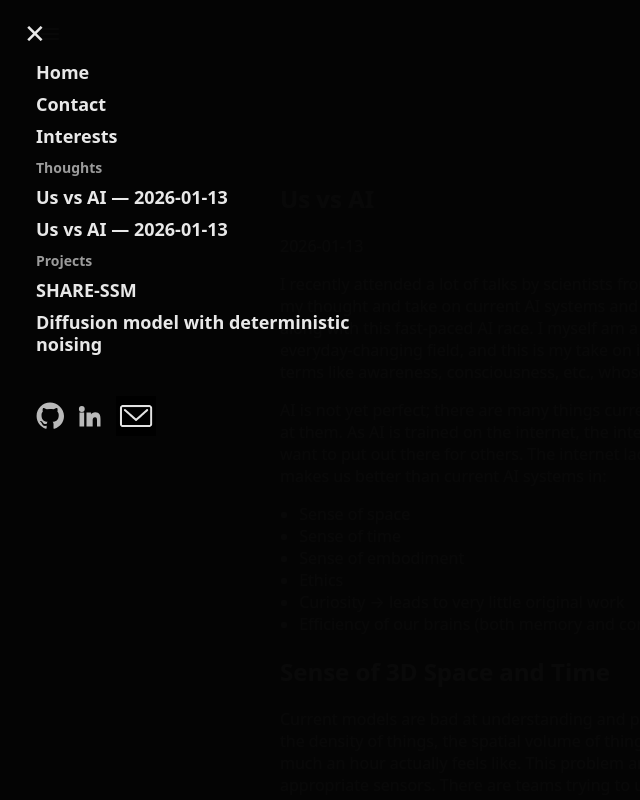
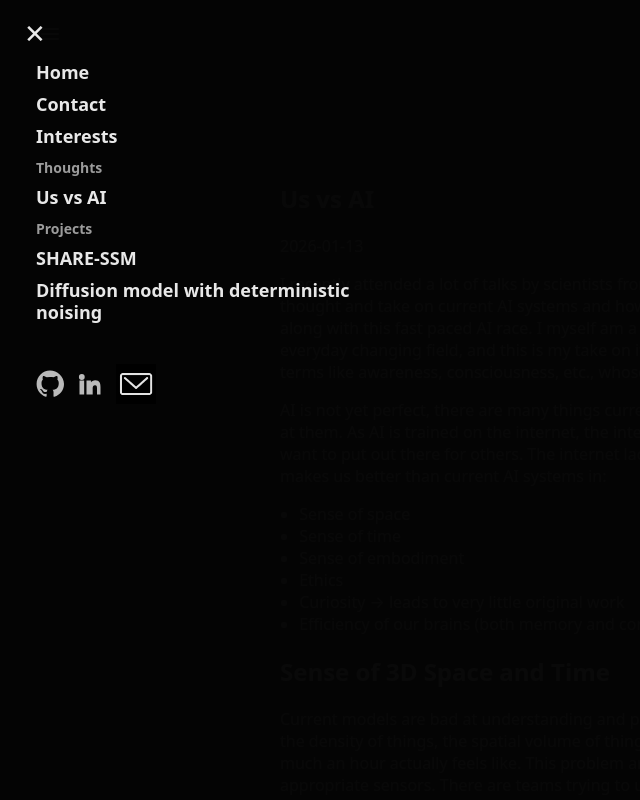
Before and after one commit to abhijeet11-8/my_website, a Next.js app: page /thoughts/Us_vs_AI in a window 1280 px wide. Both pictures are taken after a click on the button "Open menu". Shown: the top 800 px of the page, without its empty margins (0-640 px from the left). Built offline with nearby package versions, Linux system fonts and the light colour scheme.

Commit message:
thought 1

```diff
--- a/components/Navbar.js
+++ b/components/Navbar.js
@@ -64,13 +64,23 @@ export default function Navbar() {
 
                 <li className="overlay-section">Thoughts</li>
                 {thoughts && thoughts.length > 0 ? (
-                  thoughts.map(t => (
-                    <li key={t.slug}>
-                      <Link href={`/thoughts/${t.slug}`} onClick={() => setOpen(false)}>
-                        {t.title}{t.date ? <span className="muted"> — {t.date}</span> : null}
-                      </Link>
-                    </li>
-                  ))
+                  (() => {
+                    // dedupe by slug, sort by date desc, then render titles only
+                    const map = new Map();
+                    thoughts.forEach(t => map.set(t.slug, t));
+                    const list = Array.from(map.values()).sort((a, b) => {
+                      const da = a.date ? new Date(a.date) : new Date(0);
+                      const db = b.date ? new Date(b.date) : new Date(0);
+                      return db - da;
+                    });
+                    return list.map(t => (
+                      <li key={t.slug}>
+                        <Link href={`/thoughts/${t.slug}`} onClick={() => setOpen(false)}>
+                          {t.title}
+                        </Link>
+                      </li>
+                    ));
+                  })()
                 ) : (
                   <li><span className="muted">Loading…</span></li>
                 )}
--- a/content/thoughts/Us_vs_AI.md
+++ b/content/thoughts/Us_vs_AI.md
@@ -1,14 +1,11 @@
 ---
 title: "Us vs AI"
 date: "2026-01-13"
-# cover: "/images/bg.jpg"
 ---
 
-<!-- ![Math](/images/bg.jpg) -->
+I recently attended a lot of talks by scientists from all over, from FANG companies, and this is my thought and take on current AI systems and how their future looks like. And how we should go along with this fast paced AI race. I myself am a student and am constantly adapting to this everyday changing field, and this is my take on it. Here, I also refrain from using some complex terms like awareness, consciousness, etc., whose meanings I do not know clearly.
 
-I recently attended a lot of talks by scientists from all over, from FAANG companies, and this is my thought and take on current AI systems and how their future looks. And how we should go along with this fast-paced AI race. I myself am a student and am constantly adapting to this everyday-changing field, and this is my take on it. Here, I also refrain from using some complex terms like awareness, consciousness, etc., whose meanings I do not know clearly.
-
-AI is not yet perfect; there are many things current AI systems lack, and we humans are better at them. As AI is trained on the internet, the internet is not what humans are, but what humans want to put out there for others. The internet lacks a lot of data about nature and life, and that makes us better than current AI systems in:
+AI is not yet perfect, there are many things current AI systems lack, and we humans are better at them. As AI is trained on the internet, the internet is not what humans are, but what humans want to put out there for others. The internet lacks a lot of data about nature and life, and that makes us better than current AI systems in:
 
 - Sense of space
 - Sense of time
@@ -18,19 +15,19 @@ AI is not yet perfect; there are many things current AI systems lack, and we hum
 - Efficiency of our brains (both memory and compute) -> An overall subject in itself.
 
 ## Sense of 3D Space and Time
-Current models are bad at understanding and predicting the softness or hardness of objects, the density of things, the spatial volume of things, and what a kilometer actually is and how much an hour actually feels like. This problem arises due to the unavailability of data from appropriate sensors. There are teams trying to understand and build models which are called *world models*, which can understand the world; this involves understanding time and space.
+Current models are bad at understanding and predicting the softness or hardness of objects, the density of things, the spatial volume of things, and what a kilometer actually is and how much an hour actually feels like. This problem arises due to the unavailability of data from appropriate sensors. There are teams trying to understand and build models which are called *world models*, which can understand the world, this involves understanding time and space.
 
 This involves studying effective means of dimensionality reduction, generating relevant data, and creating models which can understand basic physics and predict the trajectories of moving objects. This requires models to have a sense of time. We humans have multiple layers of understanding of time, and I feel it is much harder to achieve without clear definitions and study of it. (I may not be aware of any such study, but there has been a lot of work on animal circadian rhythms and menstrual cycles and growth phases, which are a representation of how our body and brain understand time.) (There has also been a lot of study in neuroscience on mice and their understanding of 3D space.)
 
-Studying this is important to make models that can be used by robots to make them move and predict the movement of objects around them for smooth motion. These robots may perform surgeries in the future, where they will need a sense of rigidity—how hard to hold a scissor versus a layer of skin. Self-driving cars and the AI models behind them need an understanding of cars moving around them, how far they are, and what is a safe distance to maintain. (This may overlap with work already done in self-driving cars and VR setups, but this is only going to improve upon it.)
+Studying this is important to make models that can be used by robots to make them move and predict the movement of objects around them for smooth motion. These robots may perform surgeries in the future, where they will need a sense of rigidity—how hard to hold a scissor versus a layer of skin. Self-driving cars and the AI models behind them need an understanding of speed and acceleration of cars moving around them, how far they are, and what is a safe distance to maintain. (This may overlap with work already done in self-driving cars and Virtual Reality setups, but this is only going to improve upon it.)
 
 This later brings in the sense of embodiment—the sense of owning the body and being able to act through it. Robotic systems will have more understanding of the limitations and capacity of their bodies and will further learn to perform required tasks within constrained limits.
 
-A lot of my understanding comes from a talk by Prof. Srinath Sridhar at IISER Pune recently. I personally found his work very inspiring; please find more at [text](https://ivl.cs.brown.edu/).
+A lot of my understanding comes from a talk by Prof. Srinath Sridhar at IISER Pune recently. I personally found his work very inspiring, please find more at [link](https://ivl.cs.brown.edu/).
 
 ## Thoughts, Ethics, and Curiosity
 
-This portion is completely my understanding and not much research-proven; I will try to mention wherever possible. I think of the brain as analogous to neural networks, maybe with more complex dynamics than ours. I will take the example of AlexNet, which is made from multiple layers of CNNs. There have been works making analogies with the visual cortex, where initial layers learn to identify simple patterns like edges and curves, further deeper layers learn to identify eyes, whiskers, and tails, and the deepest layers identify faces.
+This portion is completely my understanding and not much research proven, I will try to mention wherever possible. I think of the brain as analogous to neural networks, maybe with more complex dynamics than ours. I will take the example of AlexNet, which is made from multiple layers of CNNs. There have been works making analogies with the visual cortex, where initial layers learn to identify simple patterns like edges and curves, further deeper layers learn to identify eyes, whiskers, and tails, and the deepest layers identify faces.
 
 **[Hypothesis]** Similarly, I believe the brain's speech centers (Broca's area (speech production, frontal lobe) and Wernicke's area) which generate speech have an even deeper component that generates randomness, which leads to the generation of thoughts later converted into our understandable language or visuals by our visual cortex and speech centers. As these thoughts originate from randomness but are later passed through a network trained on vision and language data, our brain tries to find meaning or sense from them, and the part of the network trained for values and ethics from experience and upbringing tries to tame those thoughts.
 
@@ -40,10 +37,10 @@ Though this is a hypothesis, it is worth trying. Our current chatbots have a par
 
 ## How to keep up?
 
-As a student of the field, my response is always a mix of my own thoughts and my professors'. This is Prof. Udyaan’s take on it: *"When we ask these chatbots questions, we are training the next versions of the models; we should rather make the models ask questions and find the answers."* I think with the emergence of chatbots there is an emergence of a global language, a global English, where everyone uses similar words, and words like "dwell," "delve," "navigate," etc., which we did not use on a daily basis before. This shows a loss of creativity in language and our direction toward moving to a more optimized language for communication.
+As a student of the field, my response is always a mix of my own thoughts and my professors'. This is Prof. Udyaan’s take on it: *"When we ask these chatbots questions, we are training the next versions of the models, we should rather make the models ask questions and find the answers."* I think with the emergence of chatbots there is an emergence of a global language, a global English, where everyone uses similar words, and words like "dwell," "delve," "navigate," etc., which we did not use on a daily basis before. This shows a loss of creativity in language and our direction toward moving to a more optimized language for communication.
 
 The curse of optimization, as Naval's view states, is that *"Good products are hard to vary."* A saying by Antoine de Saint-Exupéry is, *"The airplane wing is perfect not because there is nothing to add but because there is nothing to remove."* This curse of optimization has led us all to have very similar-looking cars and phones like iPhones. Even Apple and its competitors have tried to change the form factor of the product but could not. That is an ideal product, and slowly even languages are also on the track of optimization.
 
-There are a lot of companies currently trying to make AI open-source in the hope of democratizing it and making it more personalized by our data. But what if we do not have any of our own data? Generating data like text and art from our own creativity is still useful even for upcoming AI systems to be personalized. We should use AI like calculators—not while learning multiplication, but when we have learned it and are building upon it.
+There are a lot of companies currently trying to make AI open-source in the hope of democratizing it and making it more personalized by every indiviual's data. But what if we do not have any of our own data? Generating data like text and art from our own creativity is still useful even for upcoming AI systems to be personalized. We should use AI like calculators, not while learning multiplication, but when we have learned it and are building upon it. And, we should keep generating new data for even AI for it to be helpfull for us.
 
-This advent cannot be stopped; we have to adapt around it. Yes, we will lose a lot of things, as people lost the ability to solve basic math after the advent of calculators. But does that make us weak at math? No—we have only been building upon it. We now have intelligent systems in our pockets which we need to use, learn to use, and understand their limitations, and keep building over them. But we did not stop teaching our kids multiplication even after the advent of calculators; similarly, we should not stop here.
+This advent cannot be stopped, we have to adapt around it. Yes, we will lose a lot of things, as people lost the ability to solve basic math after the advent of calculators. But does that make us weak at math? No, we have only been building upon it. We now have intelligent systems in our pockets which we need to use, learn to use, and understand their limitations, and keep building over them. But we did not stop teaching our kids multiplication even after the advent of calculators, similarly.
--- a/content/thoughts/us-vs-ai.md
+++ /dev/null
@@ -1,46 +0,0 @@
----
-title: "Us vs AI"
-date: "2026-01-13"
----
-
-I recently attended a lot of talks by scientists from all over, from FAANG companies, and this is my thought and take on current AI systems and how their future looks. And how we should go along with this fast-paced AI race. I myself am a student and am constantly adapting to this everyday-changing field, and this is my take on it. Here, I also refrain from using some complex terms like awareness, consciousness, etc., whose meanings I do not know clearly.
-
-AI is not yet perfect; there are many things current AI systems lack, and we humans are better at them. As AI is trained on the internet, the internet is not what humans are, but what humans want to put out there for others. The internet lacks a lot of data about nature and life, and that makes us better than current AI systems in:
-
-- Sense of space
-- Sense of time
-- Sense of embodiment
-- Ethics
-- Curiosity → leads to very little original work
-- Efficiency of our brains (both memory and compute) -> An overall subject in itself.
-
-## Sense of 3D Space and Time
-Current models are bad at understanding and predicting the softness or hardness of objects, the density of things, the spatial volume of things, and what a kilometer actually is and how much an hour actually feels like. This problem arises due to the unavailability of data from appropriate sensors. There are teams trying to understand and build models which are called *world models*, which can understand the world; this involves understanding time and space.
-
-This involves studying effective means of dimensionality reduction, generating relevant data, and creating models which can understand basic physics and predict the trajectories of moving objects. This requires models to have a sense of time. We humans have multiple layers of understanding of time, and I feel it is much harder to achieve without clear definitions and study of it. (I may not be aware of any such study, but there has been a lot of work on animal circadian rhythms and menstrual cycles and growth phases, which are a representation of how our body and brain understand time.) (There has also been a lot of study in neuroscience on mice and their understanding of 3D space.)
-
-Studying this is important to make models that can be used by robots to make them move and predict the movement of objects around them for smooth motion. These robots may perform surgeries in the future, where they will need a sense of rigidity—how hard to hold a scissor versus a layer of skin. Self-driving cars and the AI models behind them need an understanding of cars moving around them, how far they are, and what is a safe distance to maintain. (This may overlap with work already done in self-driving cars and VR setups, but this is only going to improve upon it.)
-
-This later brings in the sense of embodiment—the sense of owning the body and being able to act through it. Robotic systems will have more understanding of the limitations and capacity of their bodies and will further learn to perform required tasks within constrained limits.
-
-A lot of my understanding comes from a talk by Prof. Srinath Sridhar at IISER Pune recently. I personally found his work very inspiring; please find more at [text](https://ivl.cs.brown.edu/).
-
-## Thoughts, Ethics, and Curiosity
-
-This portion is completely my understanding and not much research-proven; I will try to mention wherever possible. I think of the brain as analogous to neural networks, maybe with more complex dynamics than ours. I will take the example of AlexNet, which is made from multiple layers of CNNs. There have been works making analogies with the visual cortex, where initial layers learn to identify simple patterns like edges and curves, further deeper layers learn to identify eyes, whiskers, and tails, and the deepest layers identify faces.
-
-**[Hypothesis]** Similarly, I believe the brain's speech centers (Broca's area (speech production, frontal lobe) and Wernicke's area) which generate speech have an even deeper component that generates randomness, which leads to the generation of thoughts later converted into our understandable language or visuals by our visual cortex and speech centers. As these thoughts originate from randomness but are later passed through a network trained on vision and language data, our brain tries to find meaning or sense from them, and the part of the network trained for values and ethics from experience and upbringing tries to tame those thoughts.
-
-Slowly, we begin to generate good thoughts, and thoughts can be questions, which could be the source of our creativity. What if I could do it this way? What if I move ahead to convert a yorker to a full-toss? This curiosity leads to the generation of hypotheses, and their further proof leads to the generation of science and mathematics and language and politics, etc.
-
-Though this is a hypothesis, it is worth trying. Our current chatbots have a part that learns ethics by brute force and has a representation of emotions but do not have their own thoughts and curiosity.
-
-## How to keep up?
-
-As a student of the field, my response is always a mix of my own thoughts and my professors'. This is Prof. Udyaan’s take on it: *"When we ask these chatbots questions, we are training the next versions of the models; we should rather make the models ask questions and find the answers."* I think with the emergence of chatbots there is an emergence of a global language, a global English, where everyone uses similar words, and words like "dwell," "delve," "navigate," etc., which we did not use on a daily basis before. This shows a loss of creativity in language and our direction toward moving to a more optimized language for communication.
-
-The curse of optimization, as Naval's view states, is that *"Good products are hard to vary."* A saying by Antoine de Saint-Exupéry is, *"The airplane wing is perfect not because there is nothing to add but because there is nothing to remove."* This curse of optimization has led us all to have very similar-looking cars and phones like iPhones. Even Apple and its competitors have tried to change the form factor of the product but could not. That is an ideal product, and slowly even languages are also on the track of optimization.
-
-There are a lot of companies currently trying to make AI open-source in the hope of democratizing it and making it more personalized by our data. But what if we do not have any of our own data? Generating data like text and art from our own creativity is still useful even for upcoming AI systems to be personalized. We should use AI like calculators—not while learning multiplication, but when we have learned it and are building upon it.
-
-This advent cannot be stopped; we have to adapt around it. Yes, we will lose a lot of things, as people lost the ability to solve basic math after the advent of calculators. But does that make us weak at math? No—we have only been building upon it. We now have intelligent systems in our pockets which we need to use, learn to use, and understand their limitations, and keep building over them. But we did not stop teaching our kids multiplication even after the advent of calculators; similarly, we should not stop here.
```
